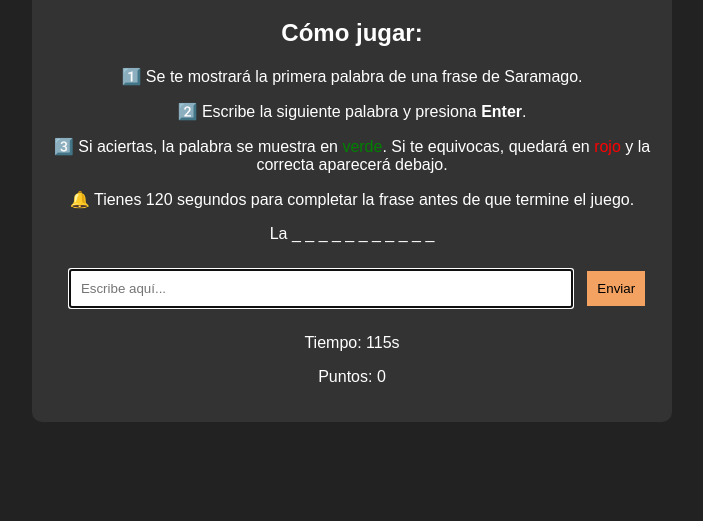
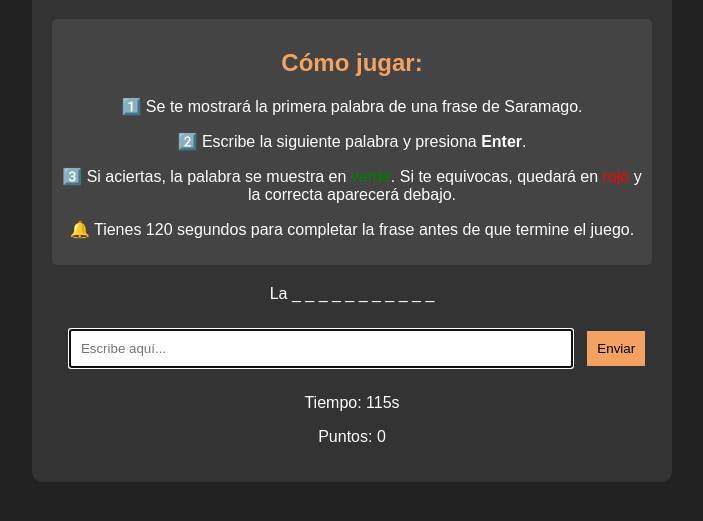
Before and after one commit to jpablo146/LLM-Try-to-predict, a plain HTML site: page index.html in a window 1280 px wide. Shown: the part 131-652 px from the top of the page, without its empty margins (288-991 px from the left). Drawn offline with Linux system fonts and the light colour scheme.

Commit message:
Update style.css

```diff
--- a/style.css
+++ b/style.css
@@ -1,3 +1,4 @@
+
 body {
     font-family: Arial, sans-serif;
     text-align: center;
@@ -14,6 +15,17 @@ body {
 }
 
 h1 {
+    color: #f4a261;
+}
+
+.instrucciones {
+    background-color: #444;
+    padding: 10px;
+    border-radius: 5px;
+    margin-bottom: 20px;
+}
+
+.instrucciones h2 {
     color: #f4a261;
 }
 
@@ -54,5 +66,3 @@ button:hover {
 .final {
     color: yellow;
 }
-    color: yellow;
-}
```
